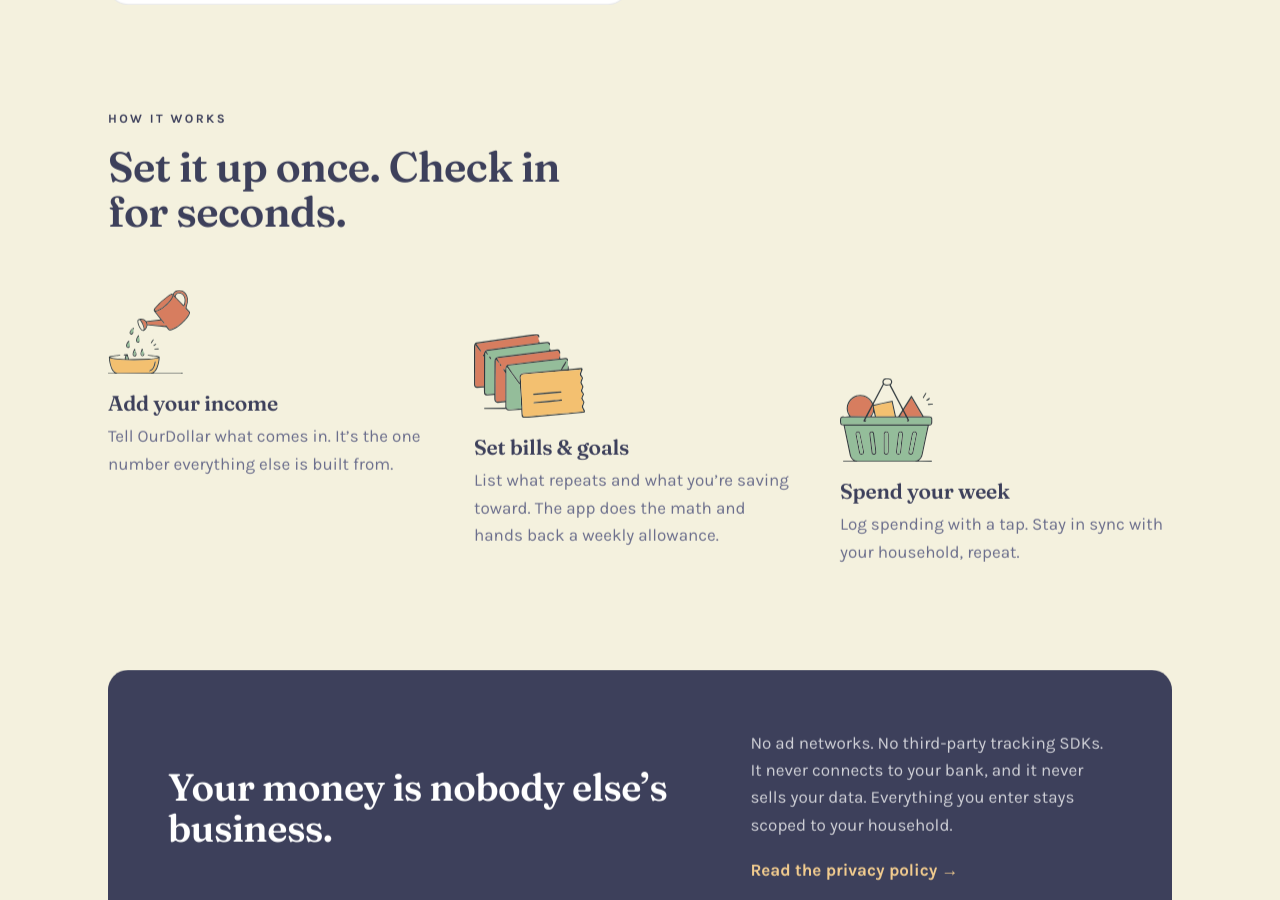
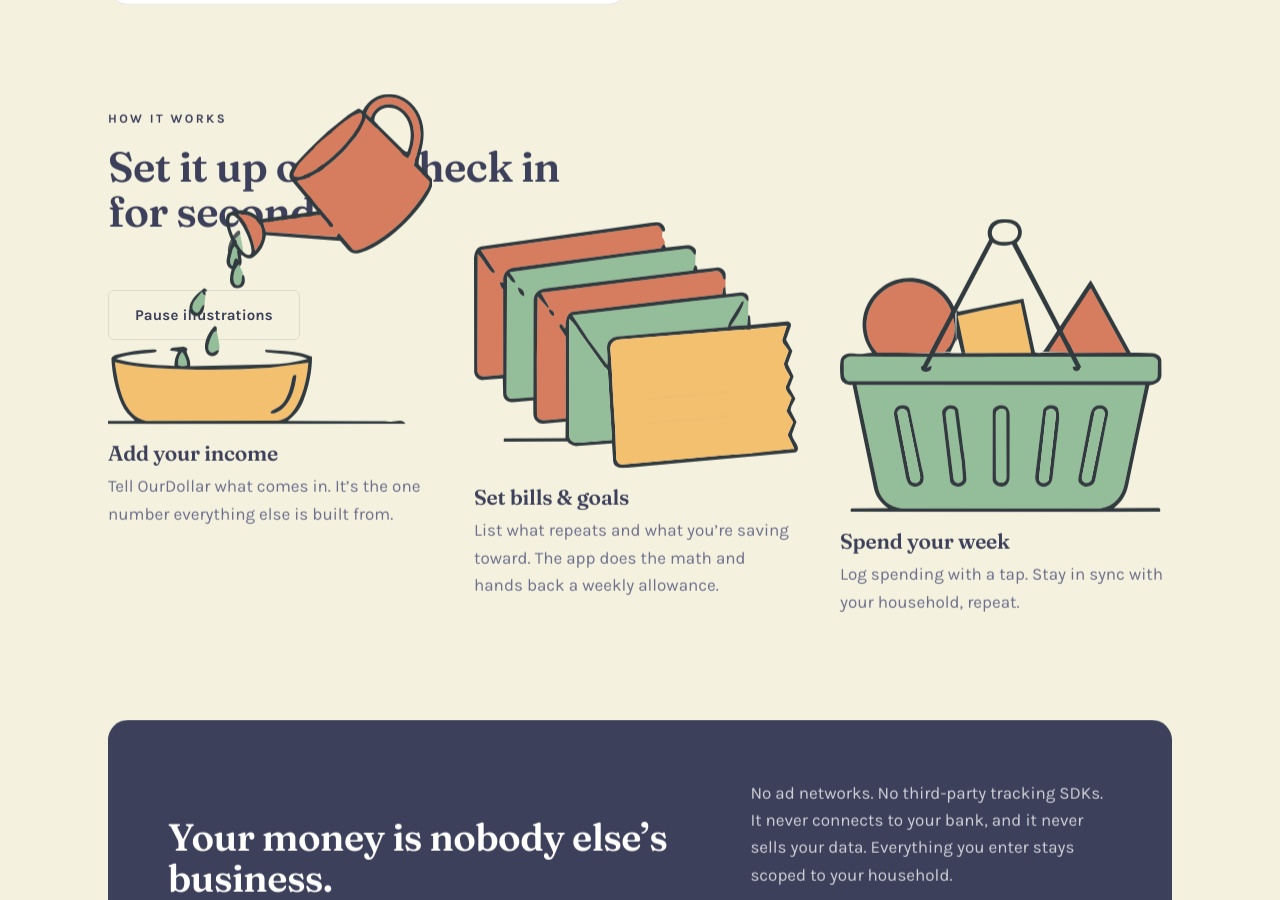
Before and after one commit to birdazoid/ourdollar, a Next.js app in the folder marketing-site/: page / in a window 1280 px wide. Shown: the part 2105-3005 px from the top of the page. Built offline with nearby package versions, Linux system fonts and the light colour scheme.

Commit message:
Use app animations in How it works with pause control

```diff
--- a/marketing-site/app/page.tsx
+++ b/marketing-site/app/page.tsx
@@ -4,6 +4,10 @@ import { Nav } from './components/nav';
 import { Footer } from './components/footer';
 import { StoreBadges } from './components/store-badges';
 import { PhoneMock } from './components/phone-mock';
+import { IllustrationMotion } from './components/illustrations/motion';
+import { IncomeIllustration } from './components/illustrations/income';
+import { FixedExpensesIllustration } from './components/illustrations/fixed-expenses';
+import { PlannedSpendingIllustration } from './components/illustrations/planned-spending';
 import { IconBills, IconSubscriptions, IconSave, IconGraph } from './components/feature-icons';
 
 // Stagger helper: sets the --reveal-delay custom property consumed by
@@ -144,15 +148,11 @@ export default function Home() {
               Set it up once. Check in for seconds.
             </h2>
           </div>
+          <IllustrationMotion>
           <div className="steps">
             <div className="step" data-reveal>
               <div className="step-illo">
-                <Image
-                  src="/illustrations/onboarding-income.svg"
-                  alt=""
-                  width={315}
-                  height={322}
-                />
+                <IncomeIllustration />
               </div>
               <h3>Add your income</h3>
               <p>
@@ -162,12 +162,7 @@ export default function Home() {
             </div>
             <div className="step" data-reveal style={delay('0.1s')}>
               <div className="step-illo">
-                <Image
-                  src="/illustrations/onboarding-fixed-expenses.svg"
-                  alt=""
-                  width={313}
-                  height={238}
-                />
+                <FixedExpensesIllustration />
               </div>
               <h3>Set bills &amp; goals</h3>
               <p>
@@ -177,12 +172,7 @@ export default function Home() {
             </div>
             <div className="step" data-reveal style={delay('0.2s')}>
               <div className="step-illo">
-                <Image
-                  src="/illustrations/onboarding-planned-spending.svg"
-                  alt=""
-                  width={292}
-                  height={264}
-                />
+                <PlannedSpendingIllustration />
               </div>
               <h3>Spend your week</h3>
               <p>
@@ -190,6 +180,7 @@ export default function Home() {
               </p>
             </div>
           </div>
+          </IllustrationMotion>
         </div>
       </section>
 
```
